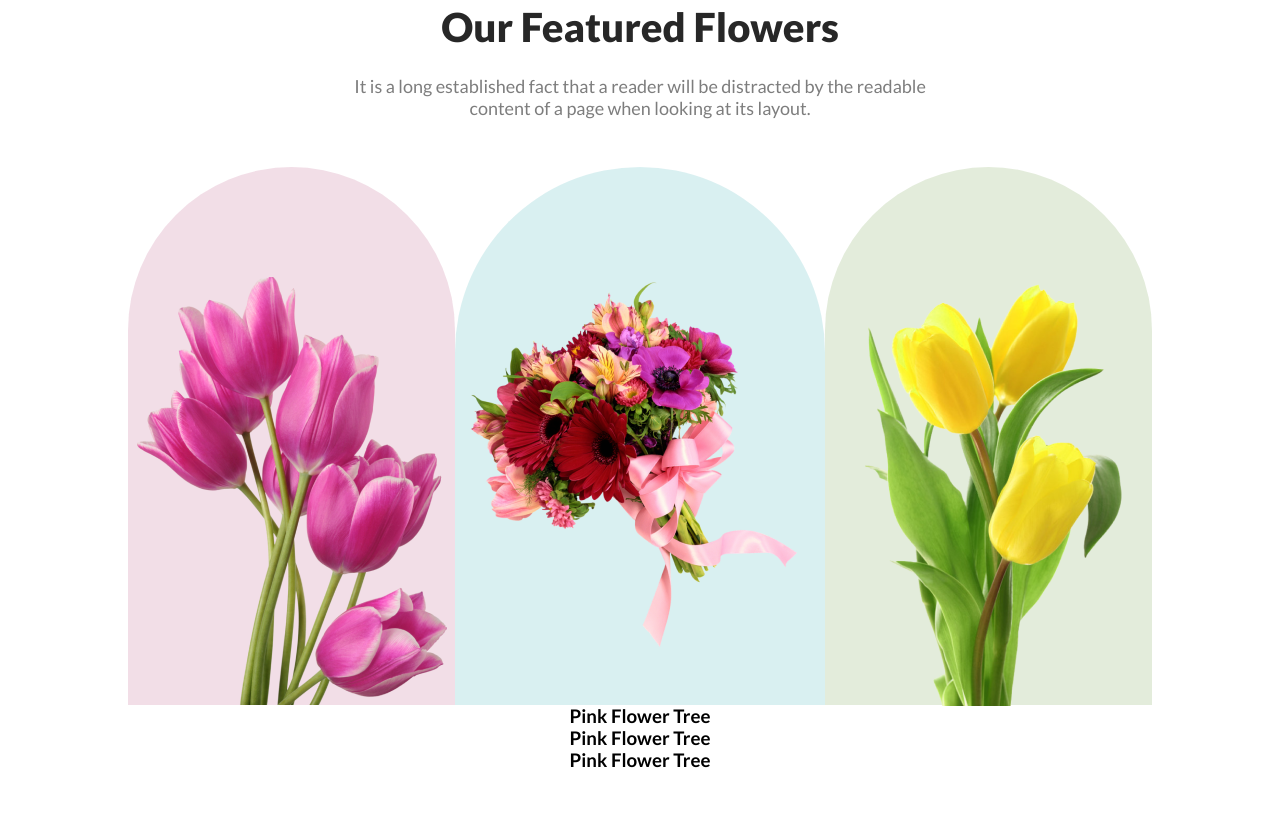
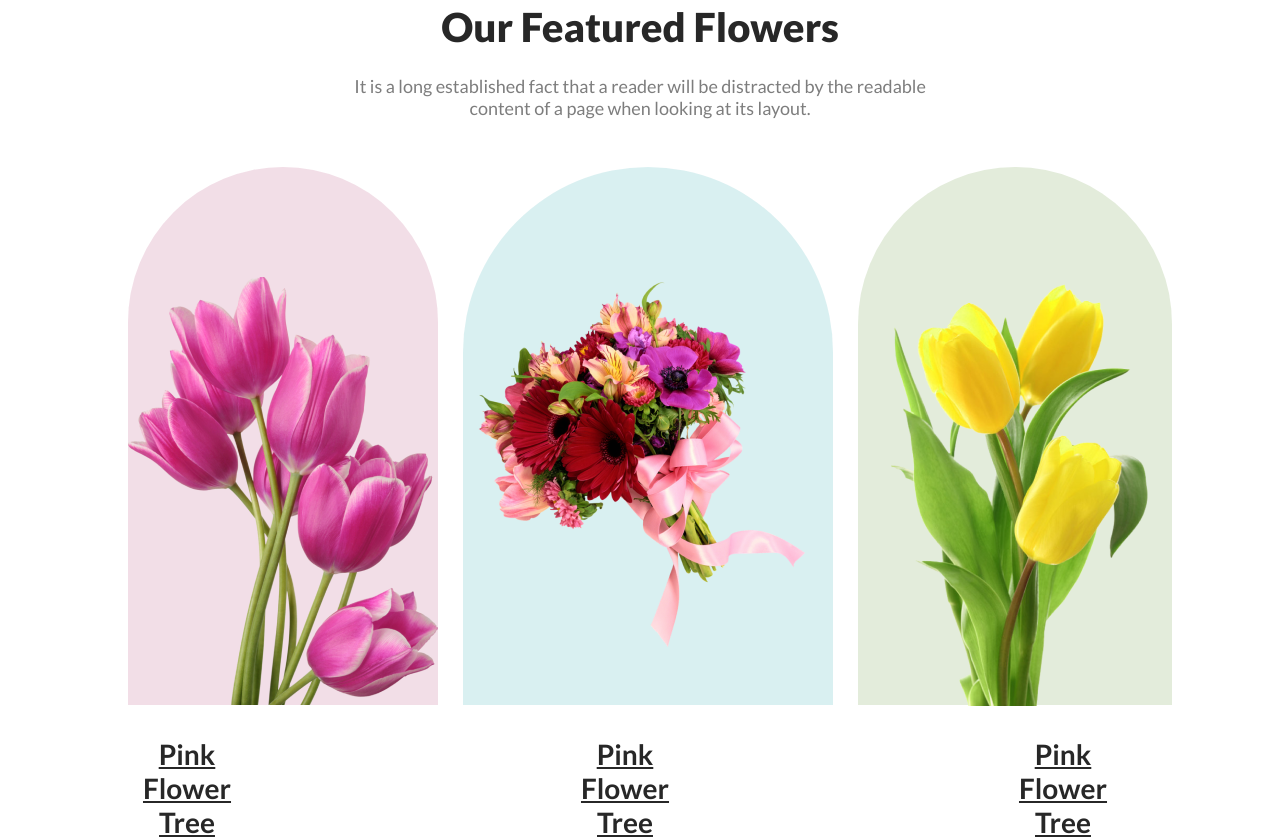
Before and after one commit to shakib-anwar-nibir17/flower-shop-assignment-milestone1, a plain HTML site: page index.html in a window 1280 px wide. Shown: the part 975-1814 px from the top of the page. Before the commit the page ends 1746 px from the top, so only its background shows below. Drawn offline with Linux system fonts and the light colour scheme.

Commit message:
text and underline

```diff
--- a/index.html
+++ b/index.html
@@ -50,7 +50,8 @@
             <h1 class="feature-title">Our Featured Flowers</h1>
             <p class="feature-description">
               It is a long established fact that a reader will be distracted by
-              the readable <br> content of a page when looking at its layout.
+              the readable <br />
+              content of a page when looking at its layout.
             </p>
           </div>
           <div class="flower-boxes-container">
@@ -65,15 +66,16 @@
               <img class="ff3" src="./Flower Asset/ff3.png" alt="" />
             </div>
           </div>
-          <div class="ff-text-container"></div>
-          <div class="ff-text">
-            <h3>Pink Flower Tree</h3>
-          </div>
-          <div class="ff-text">
-            <h3>Pink Flower Tree</h3>
-          </div>
-          <div class="ff-text">
-            <h3>Pink Flower Tree</h3>
+          <div class="ff-text-container">
+            <div class="ff1-text">
+              <h3>Pink Flower Tree</h3>
+            </div>
+            <div class="ff2-text">
+              <h3>Pink Flower Tree</h3>
+            </div>
+            <div class="ff3-text">
+              <h3>Pink Flower Tree</h3>
+            </div>
           </div>
         </div>
       </section>
--- a/styles/styles.css
+++ b/styles/styles.css
@@ -74,49 +74,60 @@ body {
   font-weight: 800;
   padding-bottom: 24px;
 }
-.feature-description{
-/* width: 594px;
-height: 60px;
-text-align: center; */
-color: rgba(39, 39, 39, 0.60);
+.feature-description {
+  color: rgba(39, 39, 39, 0.6);
   font-size: 18px;
   font-weight: 400;
   padding-bottom: 48px;
 }
-.flower-boxes-container{
+.flower-boxes-container {
   display: flex;
-  justify-content: space-between;
+  /* justify-content: space-between; */
+  gap: 25px;
 }
-.box1{
+.box1 {
   width: 464px;
   height: 538px;
   border-radius: 300px 300px 0px 0px;
   background: rgba(167, 33, 98, 0.15);
 }
-.ff1{
+.ff1 {
   padding-top: 110px;
   width: 310px;
   height: 428px;
 }
-.box2{
+.box2 {
   width: 464px;
   height: 538px;
   border-radius: 300px 300px 0px 0px;
   background: rgba(5, 151, 160, 0.15);
 }
-.ff2{
+.ff2 {
   width: 370px;
   height: 370px;
   padding-top: 110px;
 }
-.box3{
+.box3 {
   width: 464px;
   height: 538px;
   border-radius: 300px 300px 0px 0px;
   background: rgba(71, 125, 17, 0.15);
 }
-.ff3{
+.ff3 {
   width: 314px;
   height: 471px;
   padding-top: 67.5px;
 }
+
+.ff-text-container {
+  display: flex;
+  text-align: center;
+  justify-content: center;
+  padding-top: 32px;
+  gap: 320px;
+  margin-right: 30px;
+  color: #272727;
+  font-size: 24px;
+  font-weight: 700;
+  text-decoration-line: underline;
+}
```
Lines whose indentation alone changed are shown as unchanged.
